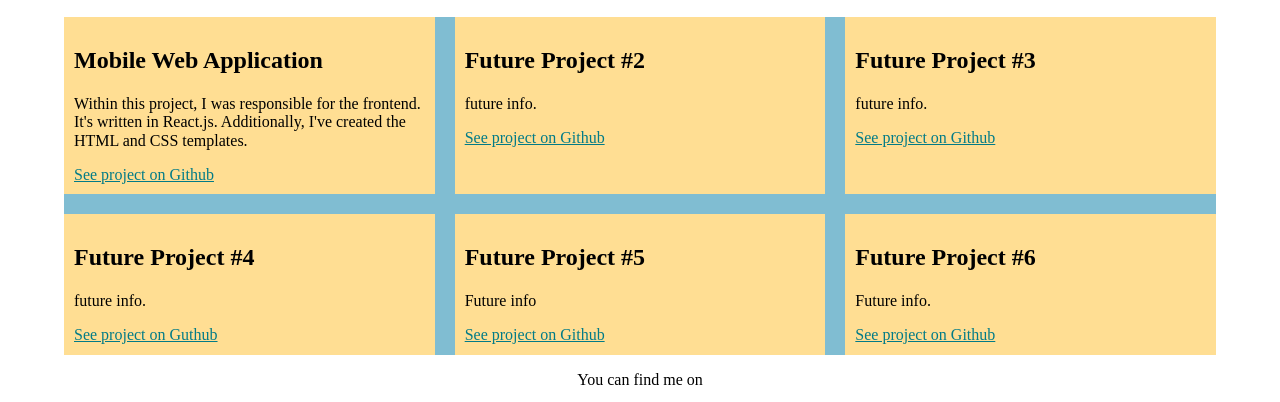
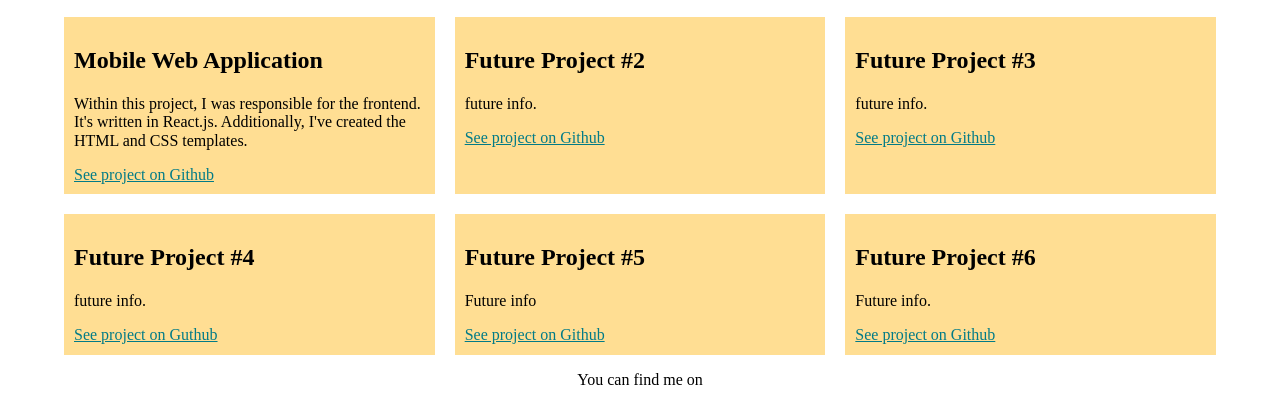
Before and after one commit to Coldest-Out/portfolio-webstie, a plain HTML site: page projects.html in a window 1280 px wide. Shown: the part 73-475 px from the top of the page. Drawn offline with nearby package versions, Linux system fonts and the light colour scheme.

Commit message:
removed the background color from .container element in CSS

```diff
--- a/css/style.production.css
+++ b/css/style.production.css
@@ -22,9 +22,10 @@ rgb(2, 123, 135)
   background-color: rgb(255, 222, 147);
 }
 
+/*
 .container {
-  background-color: rgb(128, 189, 210)
-}
+  background-color: var(--secondary-color)
+} */
 
 .mainv1 {
   font-family: 'Domine', sans-serif;
--- a/css/styles.css
+++ b/css/styles.css
@@ -30,9 +30,10 @@ rgb(2, 123, 135)
   background-color: var(--background-color);
 }
 
+/*
 .container {
   background-color: var(--secondary-color)
-}
+} */
 
 .mainv1 {
   font-family: 'Domine', sans-serif;
```
